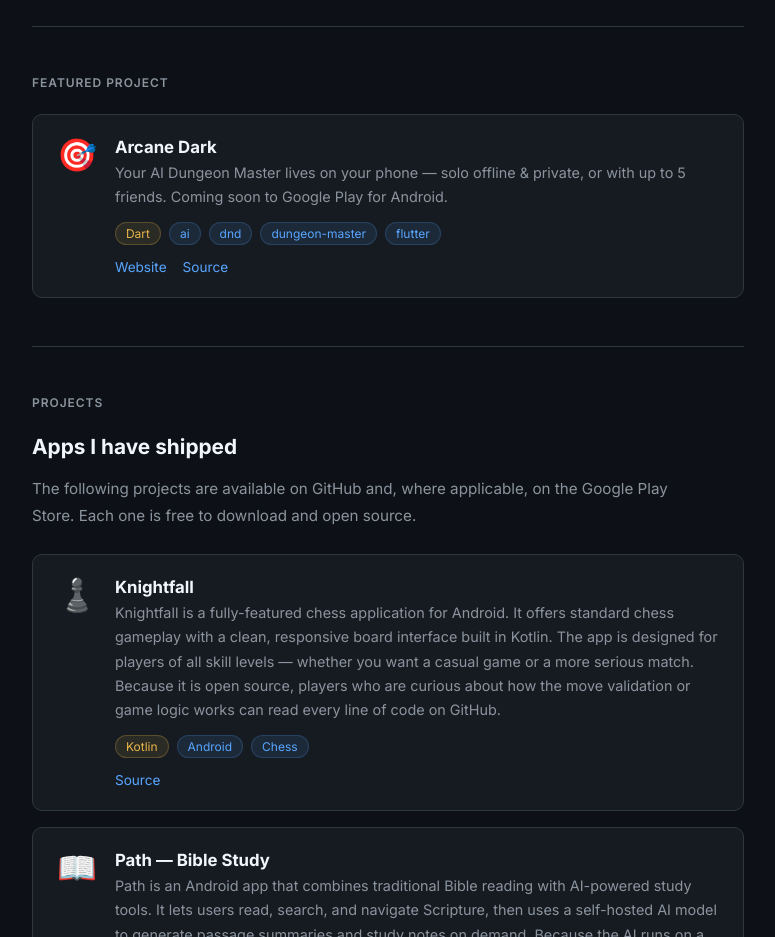
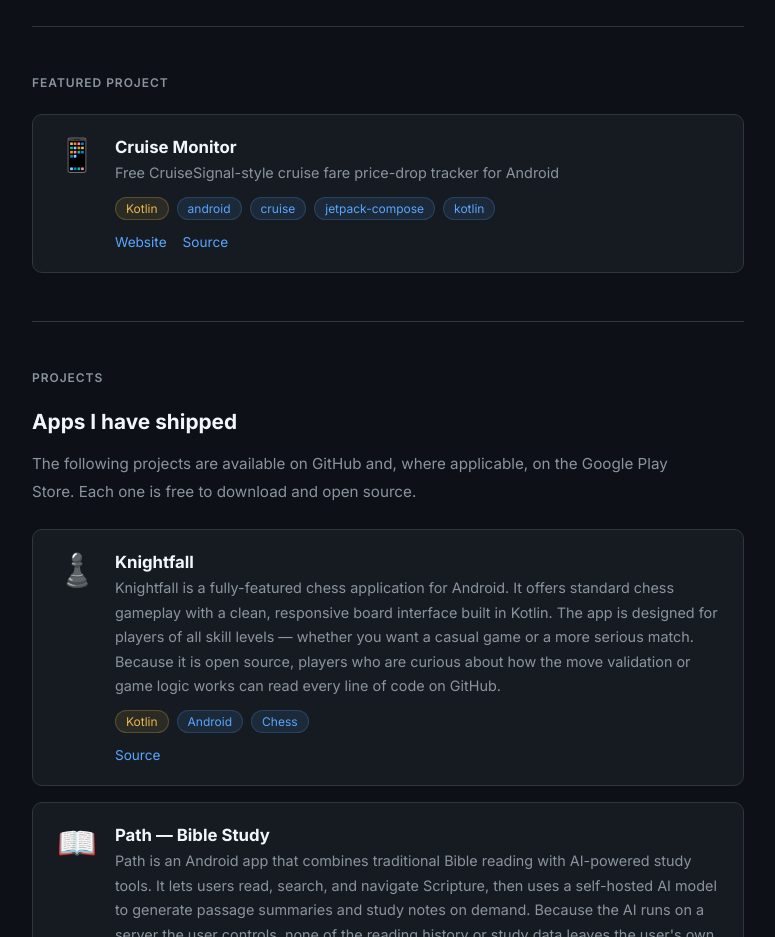
Before and after one commit to chartmann1590/chartmann1590.github.io, a plain HTML site: page index.html in a window 1280 px wide. Shown: the part 1900-2837 px from the top of the page, without its empty margins (252-1027 px from the left). Drawn offline with Linux system fonts and the light colour scheme.

Commit message:
chore: rotate featured project [skip ci]

```diff
--- a/index.html
+++ b/index.html
@@ -390,20 +390,20 @@
       <div class="projects">
         <!-- FEATURED_START -->
         <div class="project-card">
-          <div class="project-icon">🎯</div>
+          <div class="project-icon">📱</div>
           <div class="project-body">
-            <div class="project-name">Arcane Dark</div>
-            <div class="project-desc">Your AI Dungeon Master lives on your phone — solo offline & private, or with up to 5 friends. Coming soon to Google Play for Android.</div>
+            <div class="project-name">Cruise Monitor</div>
+            <div class="project-desc">Free CruiseSignal-style cruise fare price-drop tracker for Android</div>
             <div class="project-tags">
-              <span class="tag  gold">Dart</span>
-              <span class="tag">ai</span>
-              <span class="tag">dnd</span>
-              <span class="tag">dungeon-master</span>
-              <span class="tag">flutter</span>
+              <span class="tag  gold">Kotlin</span>
+              <span class="tag">android</span>
+              <span class="tag">cruise</span>
+              <span class="tag">jetpack-compose</span>
+              <span class="tag">kotlin</span>
             </div>
             <div class="project-links">
-              <a href="https://chartmann1590.github.io/arcane-dark/">Website</a>
-              <a href="https://github.com/chartmann1590/arcane-dark">Source</a>
+              <a href="https://cruisewatch-app.web.app/">Website</a>
+              <a href="https://github.com/chartmann1590/cruise-monitor">Source</a>
             </div>
           </div>
         </div>
```
